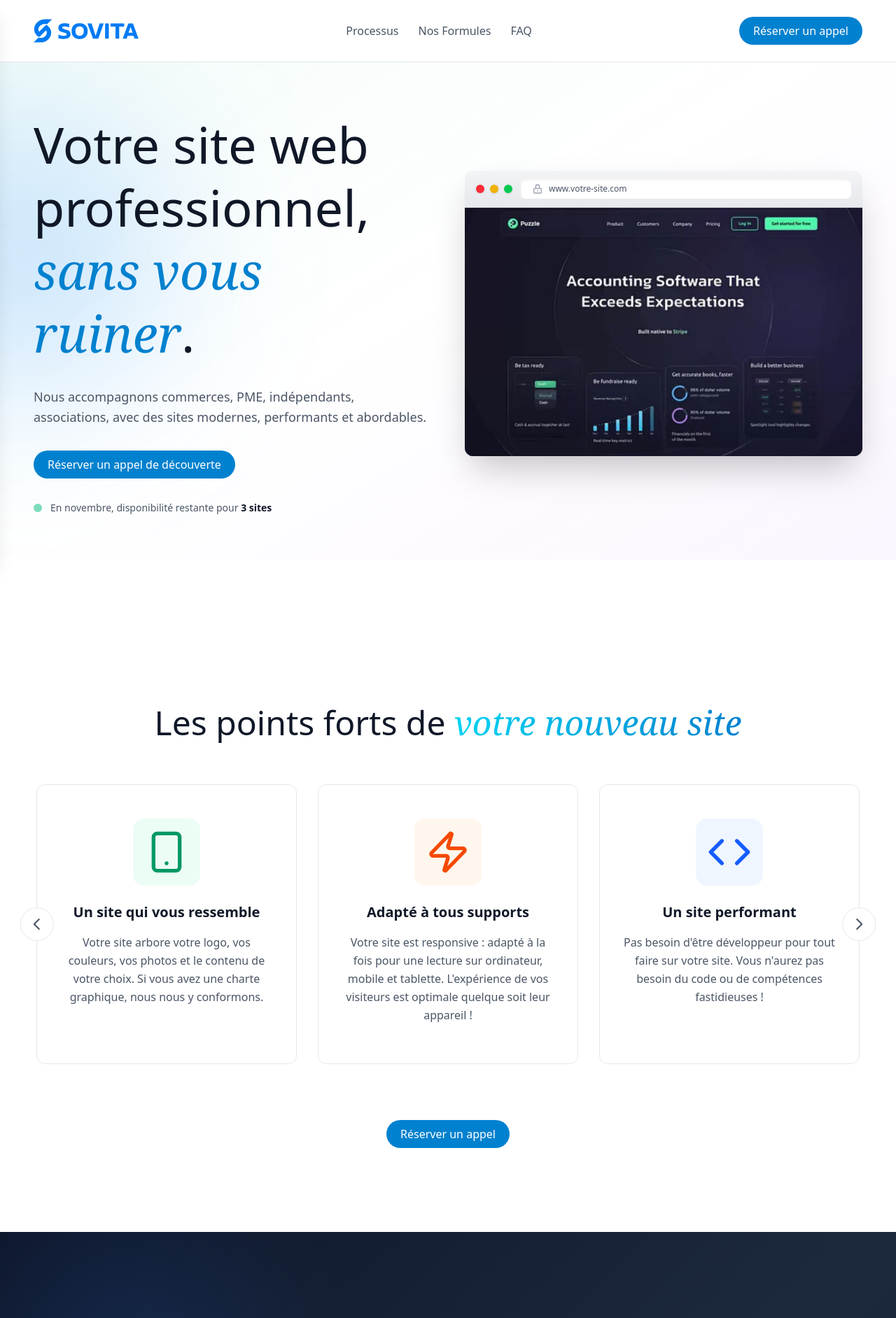
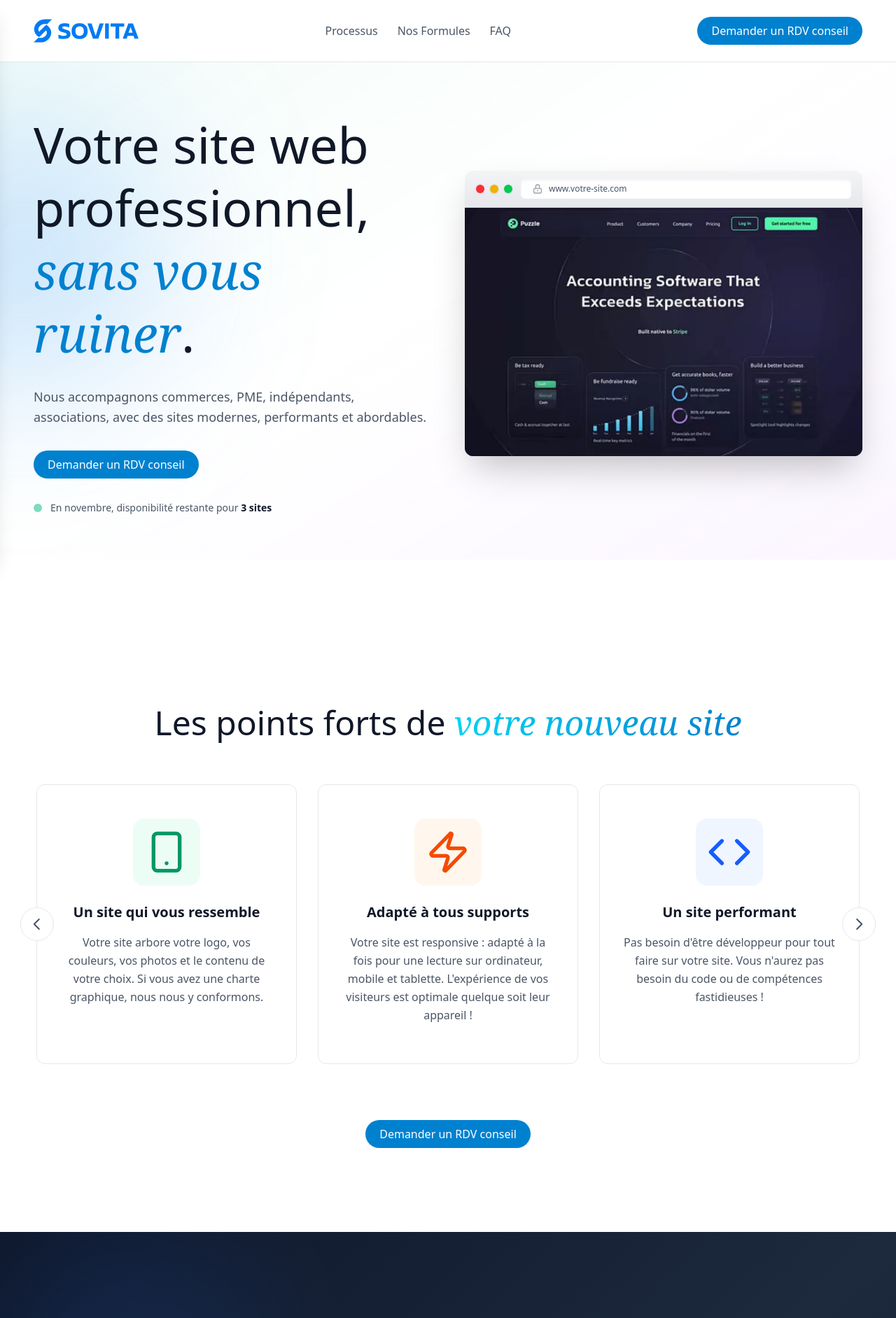
Before and after one commit to ahsanul0185/pro-sovita, a Next.js app: page / in a window 1280 px wide. Shown: the top 1884 px of the page at 70% size. Built offline with nearby package versions, Linux system fonts and the light colour scheme.

Commit message:
updated Demander un RDV conseil

```diff
--- a/src/components/MobileMenu.jsx
+++ b/src/components/MobileMenu.jsx
@@ -47,7 +47,7 @@ export default function MobileMenu({open, toggleMenu}) {
 
         <div className="pt-6">
           <Button isBookCallButton={true} onClick={toggleMenu}>
-            Réserver un appel
+            Demander un RDV conseil
           </Button>
         </div>
     </div>
--- a/src/components/Navbar.jsx
+++ b/src/components/Navbar.jsx
@@ -45,7 +45,7 @@ export default function Navbar() {
         {/* Desktop button */}
         <div className="hidden md:block">
           <Button isBookCallButton={true}>
-            Réserver un appel
+            Demander un RDV conseil
           </Button>
         </div>
 
--- a/src/sections/CTA.jsx
+++ b/src/sections/CTA.jsx
@@ -47,7 +47,7 @@ export default function CTA() {
   </div>
 
 <div className="flex justify-center">
-    <Button onClick={() => setShowPopup(true)} className="mt-12 px-7">Réserver un appel</Button>
+    <Button onClick={() => setShowPopup(true)} className="mt-12 px-7">Demander un RDV conseil</Button>
 
 </div>
   {showPopup && <Customer_info setShowPopup={setShowPopup}/>}
--- a/src/sections/Features.jsx
+++ b/src/sections/Features.jsx
@@ -139,7 +139,7 @@ export default function FeaturesCarousel() {
         {/* CTA Button */}
         <div className="flex justify-center mt-12">
           <Button isBookCallButton={true}>
-             Réserver un appel
+             Demander un RDV conseil
           </Button>
         </div>
       </div>
--- a/src/sections/Hero.jsx
+++ b/src/sections/Hero.jsx
@@ -50,7 +50,7 @@ export default function Hero() {
               des sites modernes, performants et abordables.
             </p>
 
-            <Button isBookCallButton={true}>Réserver un appel de découverte</Button>
+            <Button isBookCallButton={true}>Demander un RDV conseil</Button>
 
             <div className="flex items-center gap-3 text-gray-600">
               <div className="w-3 h-3 bg-emerald-500 rounded-full animate-pulse"></div>
```
